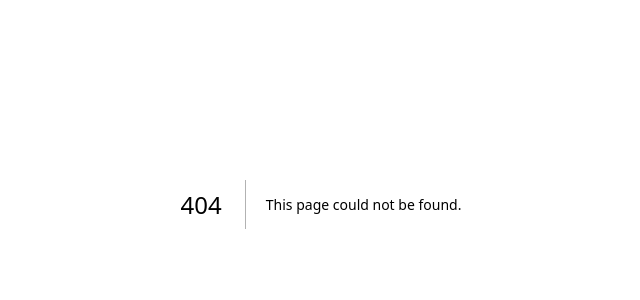
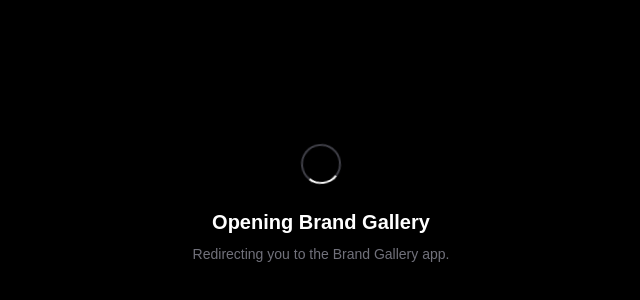
Before and after one commit to SulimanShah142/brand-gallery-deep-linking, a Next.js app: page /products/1 in a window 1280 px wide. Before the commit this address had no page. Shown: the part 196-496 px from the top of the page, without its empty margins (319-959 px from the left). Built offline with nearby package versions, Linux system fonts and the light colour scheme.

Commit message:
final commit for deep linking

```diff
--- /dev/null
+++ b/app/products/[id]/page.tsx
@@ -0,0 +1,47 @@
+"use client";
+
+import { useEffect } from "react";
+
+const APP_STORE_URL =
+  "https://apps.apple.com/us/app/brand-gallery-shopping/id6793068378";
+
+const GOOGLE_PLAY_URL =
+  "https://play.google.com/store/apps/details?id=com.slliman.userapp";
+
+export default function ProductBridge() {
+  useEffect(() => {
+    const userAgent = navigator.userAgent || navigator.vendor;
+
+    const isIOS =
+      /iPad|iPhone|iPod/.test(userAgent) &&
+      !(window as any).MSStream;
+
+    const isAndroid = /android/i.test(userAgent);
+
+    if (isIOS) {
+      window.location.replace(APP_STORE_URL);
+      return;
+    }
+
+    if (isAndroid) {
+      window.location.replace(GOOGLE_PLAY_URL);
+      return;
+    }
+  }, []);
+
+  return (
+    <main className="flex min-h-screen items-center justify-center bg-black px-6 text-white">
+      <div className="text-center">
+        <div className="mx-auto mb-6 h-10 w-10 animate-spin rounded-full border-2 border-zinc-700 border-t-white" />
+
+        <h1 className="text-xl font-semibold">
+          Opening Brand Gallery
+        </h1>
+
+        <p className="mt-2 text-sm text-zinc-500">
+          Redirecting you to the Brand Gallery app.
+        </p>
+      </div>
+    </main>
+  );
+}
```
